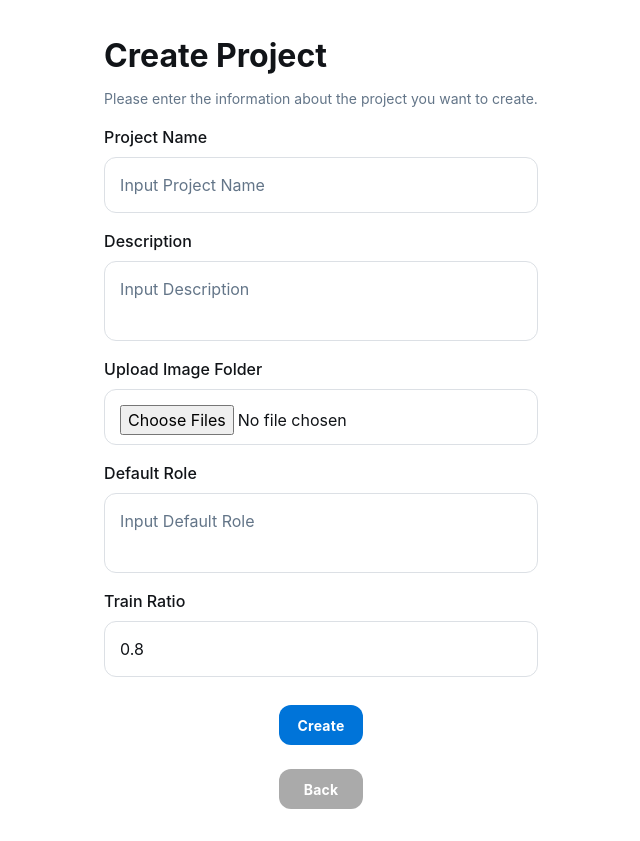
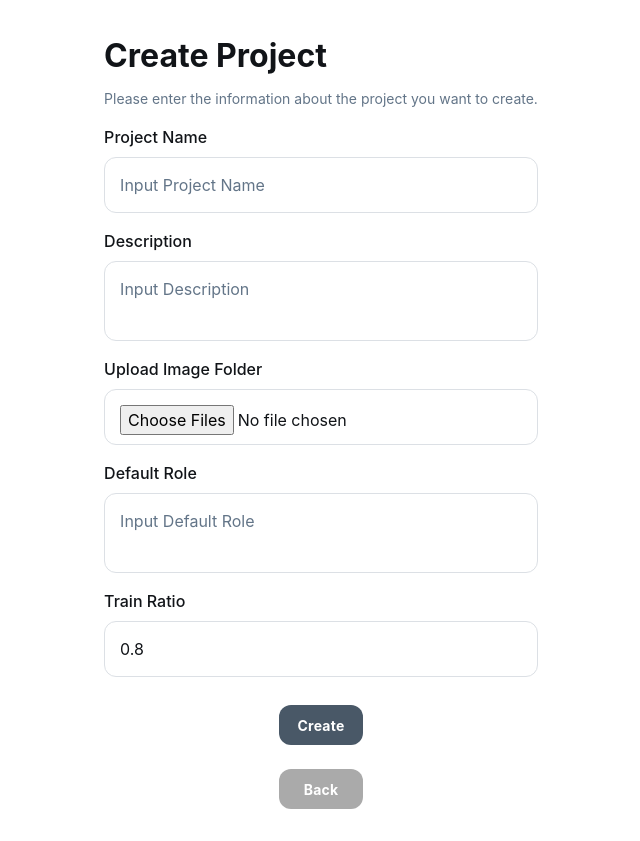
Before and after one commit to tech-tatsuma/VisionTuneHub, a React (Create React App) app in the folder frontend/: page /makepro in a window 1280 px wide. Shown: the whole page, without its empty margins (319-959 px from the left). Built offline with nearby package versions, Linux system fonts and the light colour scheme.

Commit message:
change color

```diff
--- a/frontend/src/components/Project/CreateProject.js
+++ b/frontend/src/components/Project/CreateProject.js
@@ -130,6 +130,7 @@ const CreateProject = () => {
               <button
                 onClick={handleSubmit}
                 className="flex min-w-[84px] max-w-[480px] cursor-pointer items-center justify-center overflow-hidden rounded-xl h-10 px-4 bg-[#0074D9] text-white text-sm font-bold leading-normal tracking-[0.015em]"
+                style={{background: "#495867"}}
               >
                 <span className="truncate">Create</span>
               </button>
```
